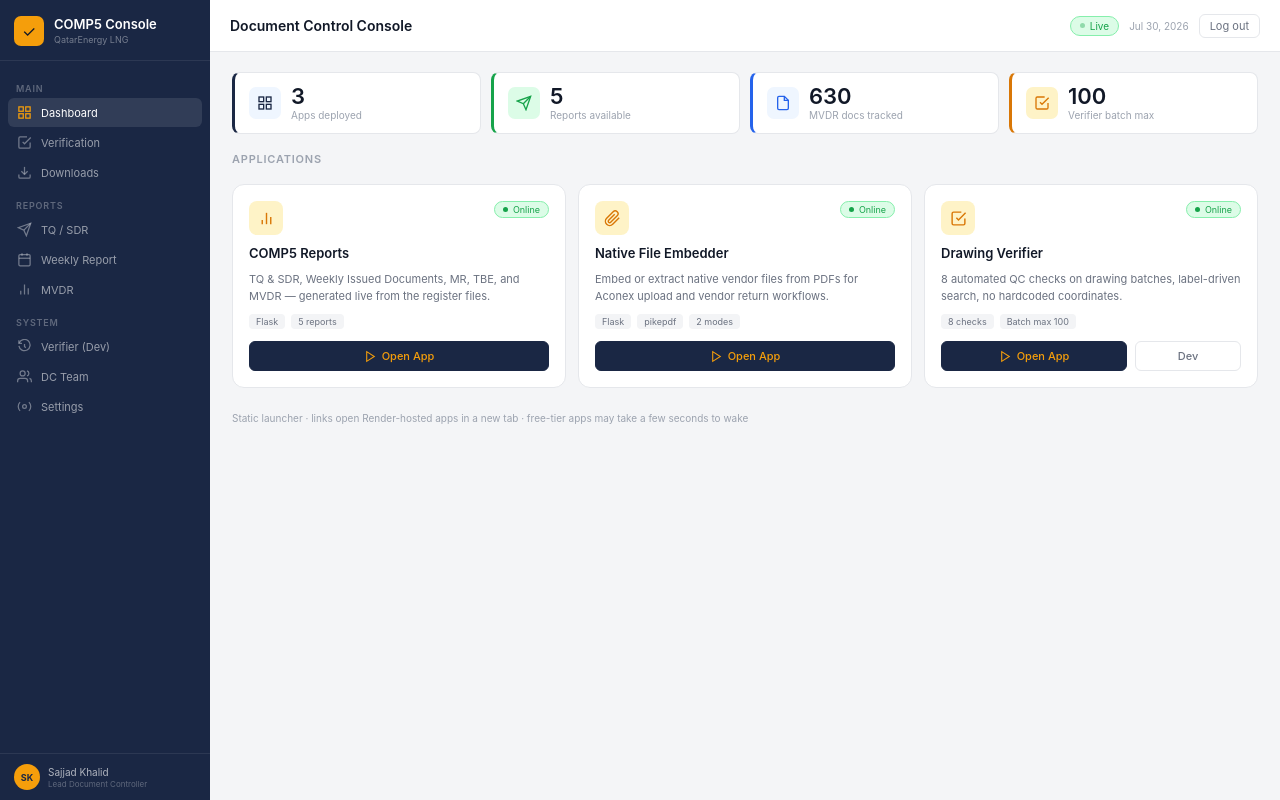
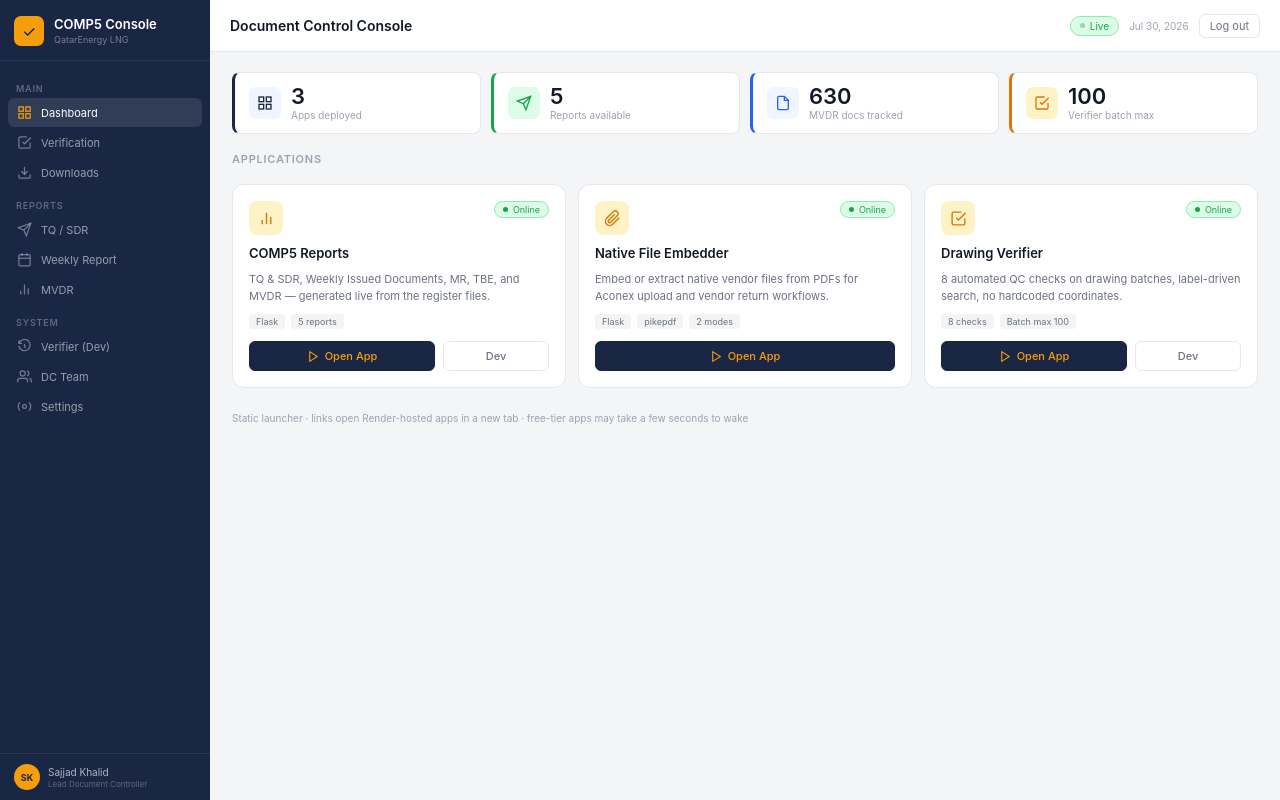
Before and after one commit to sajjadkhalid81/comp5-console, a Flask app: page / in a window 1280 px wide. Run offline with Flask 3, Linux system fonts and the light colour scheme; the visitor is signed in with stand-in values (Sample User, id 1).

Commit message:
Add Dev button to COMP5 Reports app card

```diff
--- a/templates/console.html
+++ b/templates/console.html
@@ -355,6 +355,7 @@
             <svg viewBox="0 0 24 24" fill="none" stroke="currentColor" stroke-width="2"><polygon points="5 3 19 12 5 21 5 3"/></svg>
             Open App
           </a>
+          <a class="qa-btn" href="https://comp5-reports-web-dev.onrender.com/" target="_blank" rel="noopener">Dev</a>
         </div>
       </div>
 
```
